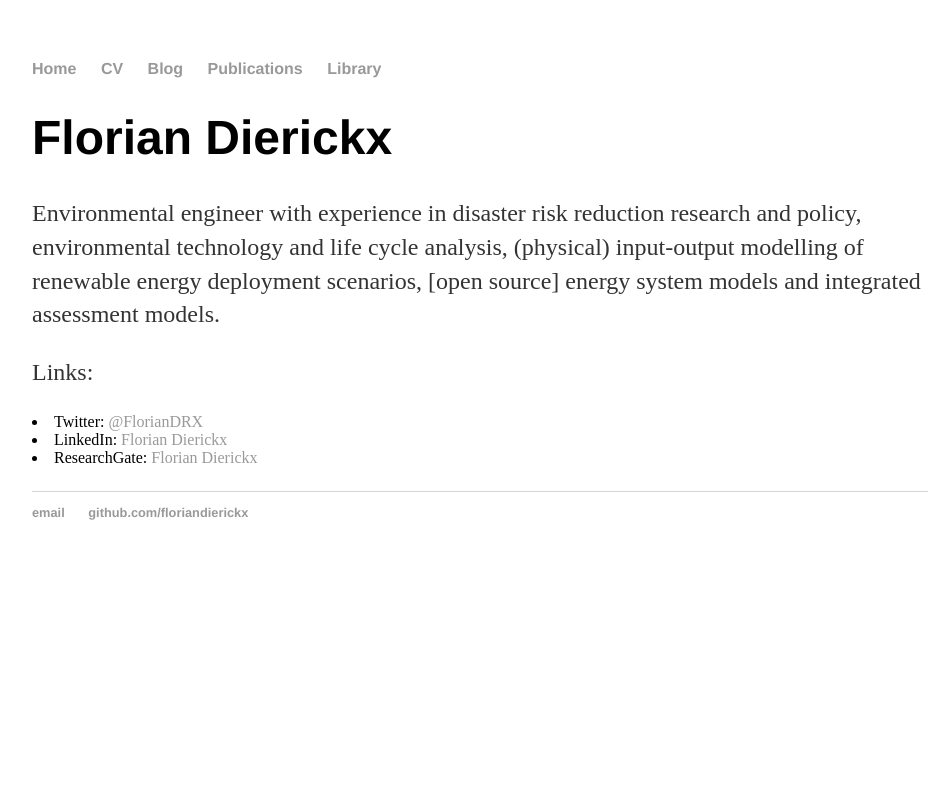
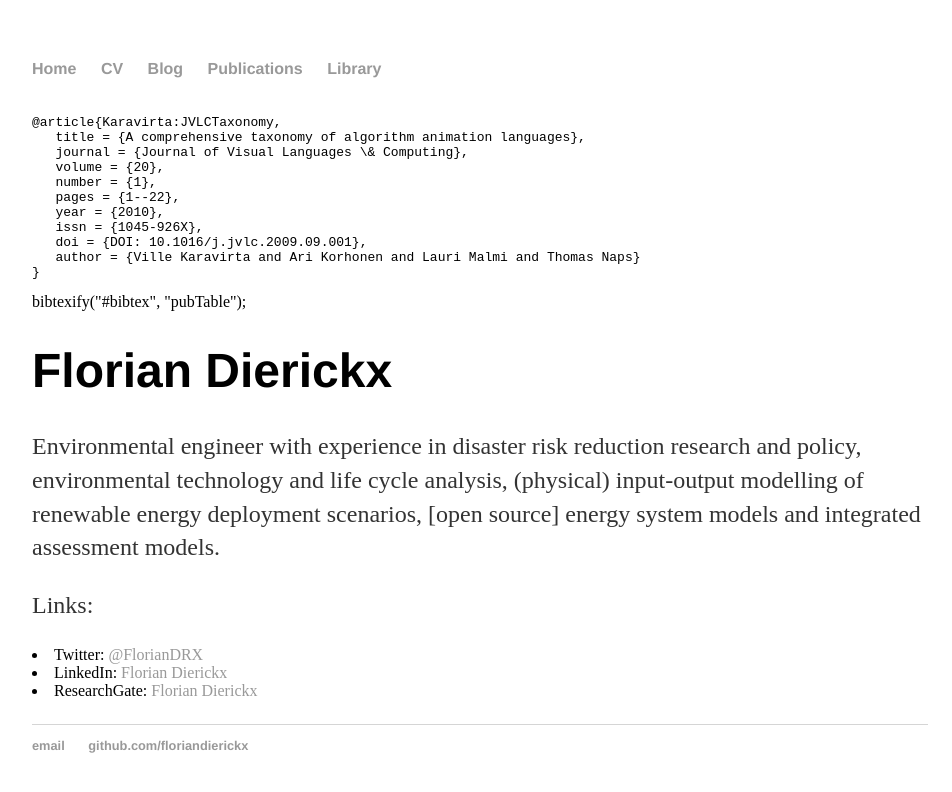
Before and after one commit to floriandierickx/floriandierickx.github.io, a Jekyll site: the page built from index.html, in a window 1280 px wide. Shown: the top 792 px of the page, without its empty margins (160-1112 px from the left). Built offline with Jekyll 4.4.1, drawn with Linux system fonts in a browser that asks for light colours.

Commit message:
bibtexify16: experiment with default.html

```diff
--- a/_layouts/default.html
+++ b/_layouts/default.html
@@ -1,10 +1,15 @@
 <!DOCTYPE html>
 <html>
+
 <head>
     <title>{{ page.title }}</title>
     <!-- link to main stylesheet -->
     <link rel="stylesheet" type="text/css" href="/css/main.css">
+    <!-- newly added -->
+    <link rel="stylesheet" type="text/css" href="/css/bib-publication-list.css" />
+    <!-- stop newly added -->
 </head>
+
 <body>
     <nav>
         <ul>
@@ -16,6 +21,24 @@
         </ul>
     </nav>
     <div class="container">
+        <!-- newly added: -->
+        <script src="/build/jquery.min.js"></script>
+        <script src="/build/bib-list-min.js"></script>
+        <table id="pubTable" class="display"></table>
+        <pre id="bibtex">@article{Karavirta:JVLCTaxonomy,
+   title = {A comprehensive taxonomy of algorithm animation languages},
+   journal = {Journal of Visual Languages \& Computing},
+   volume = {20},
+   number = {1},
+   pages = {1--22},
+   year = {2010},
+   issn = {1045-926X},
+   doi = {DOI: 10.1016/j.jvlc.2009.09.001},
+   author = {Ville Karavirta and Ari Korhonen and Lauri Malmi and Thomas Naps}
+}
+</pre>
+        bibtexify("#bibtex", "pubTable");
+        <!-- stop newly added -->
 
         {{ content }}
 
@@ -27,4 +50,5 @@
         </ul>
     </footer>
 </body>
+
 </html>
```
Lines whose indentation alone changed are shown as unchanged.
